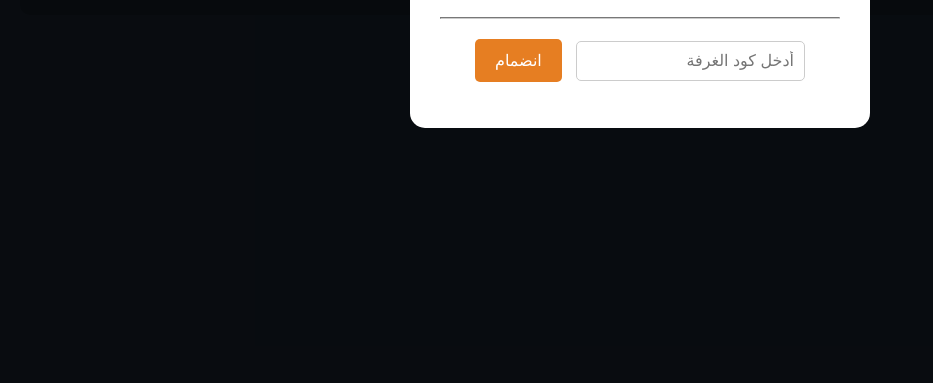
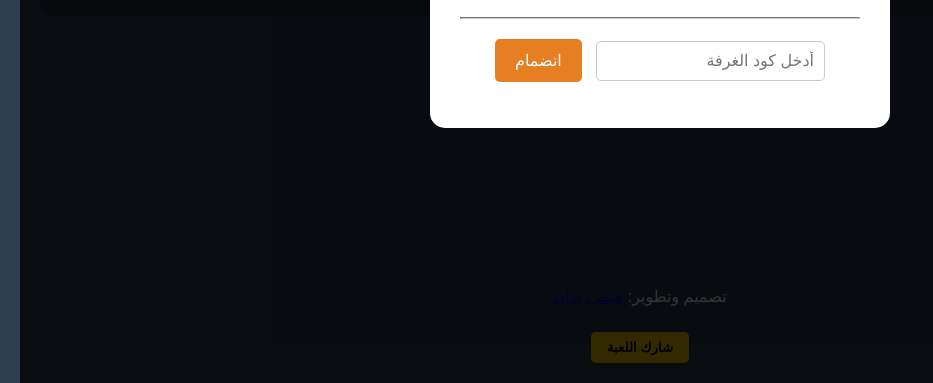
Before and after one commit to wazefapress/Uno-online, a website: page index.html in a window 1280 px wide. Shown: the part 417-800 px from the top of the page, without its empty margins (0-933 px from the left). Drawn offline with nearby package versions, Linux system fonts and the light colour scheme; no server answers.

Commit message:
Add styles for game footer and share button

```diff
--- a/style.css
+++ b/style.css
@@ -97,3 +97,21 @@
     cursor: default;
 }
 .dimmed { opacity: 0.6; filter: grayscale(50%); cursor: not-allowed; }
+#game-footer {
+    position: absolute;
+    bottom: 20px;
+    width: 100%;
+    text-align: center;
+    color: #fff;
+    font-family: sans-serif;
+}
+
+#share-btn {
+    margin-top: 10px;
+    padding: 8px 16px;
+    background-color: #ffcc00;
+    border: none;
+    border-radius: 5px;
+    cursor: pointer;
+    font-weight: bold;
+    }
```
